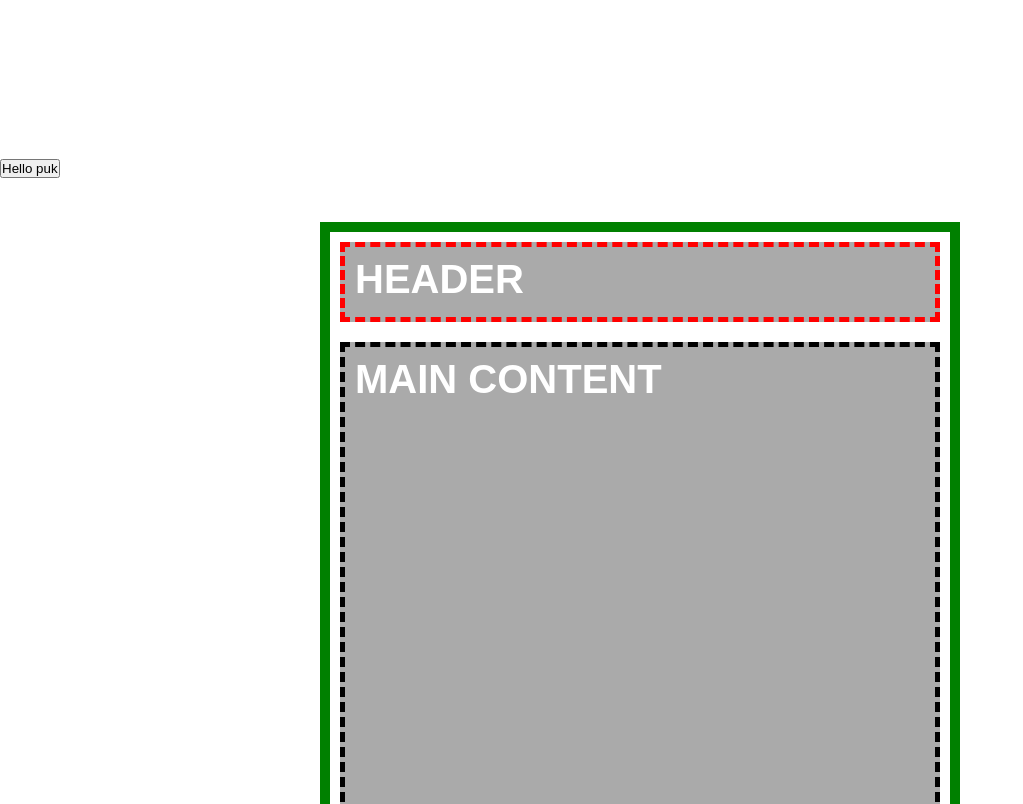
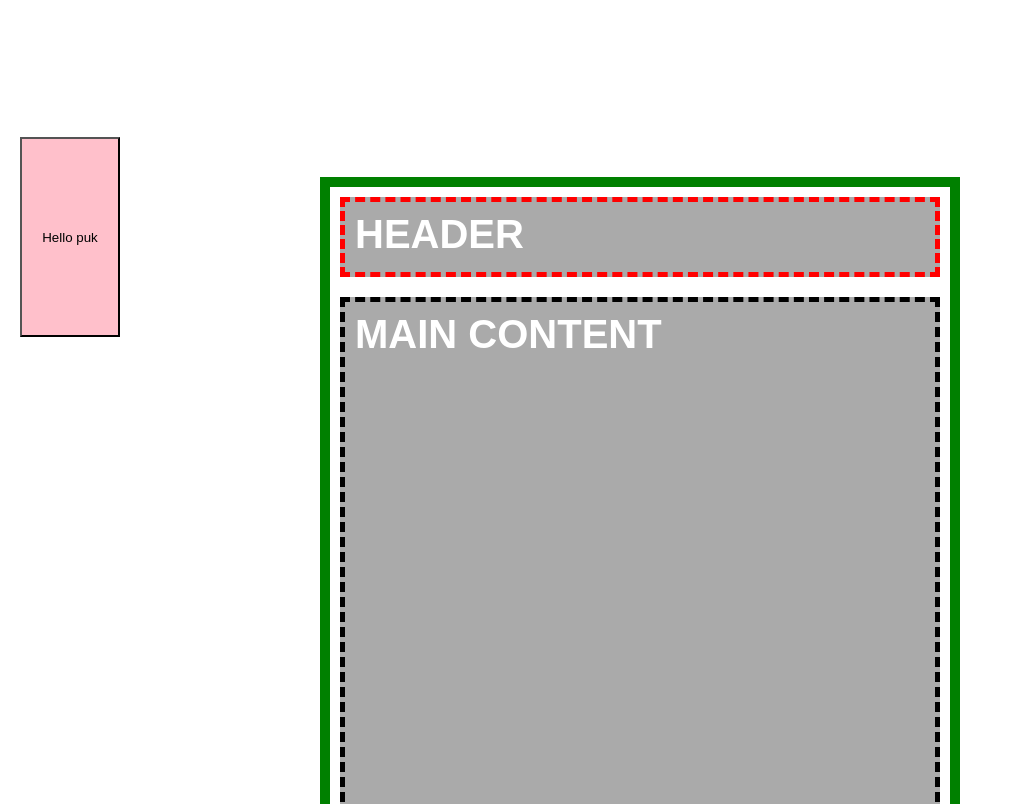
Before and after one commit to DemoNat13/git-course, a plain HTML site: page index.html in a window 1280 px wide. Shown: the top 804 px of the page, without its empty margins (0-1023 px from the left). Drawn offline with Linux system fonts and the light colour scheme.

Commit message:
add styles for btn

```diff
--- a/styles.css
+++ b/styles.css
@@ -33,3 +33,12 @@ body {
   position:sticky;
   top:0;
 }
+
+#hello {
+  margin-left: 20px;
+  width: 100px;
+  height: 200px;
+  position: fixed;
+  color: black;
+  background-color: pink;
+}
```
